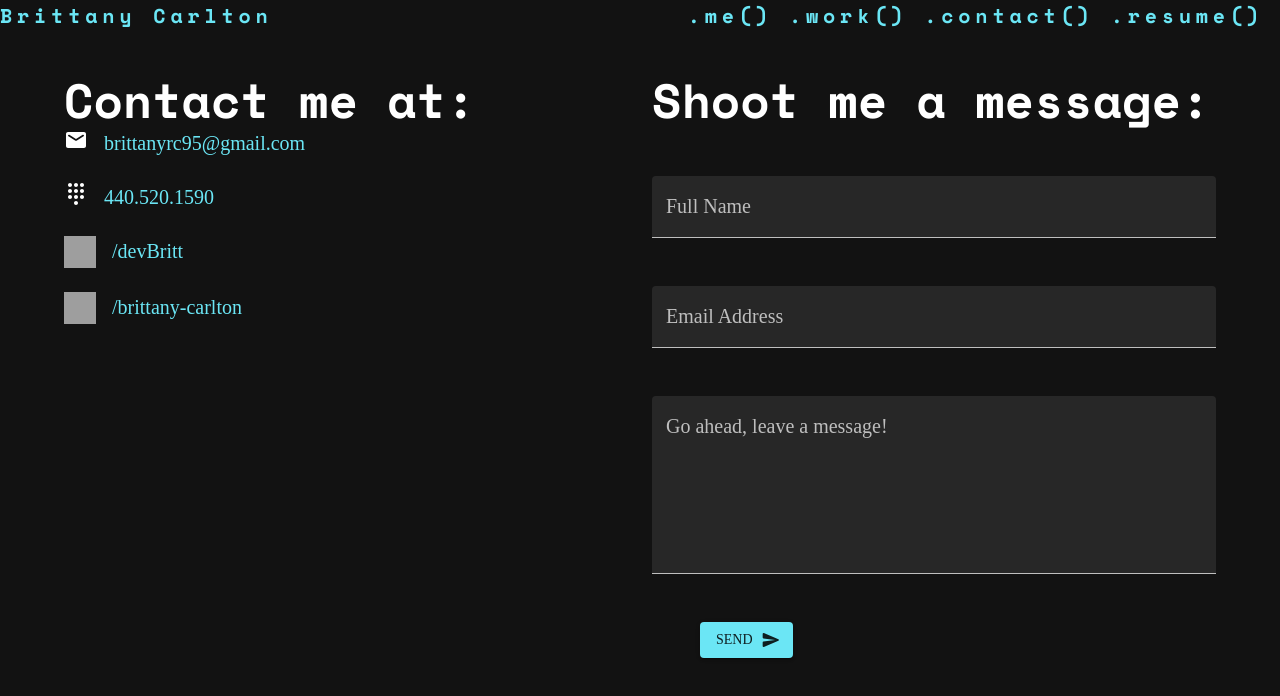
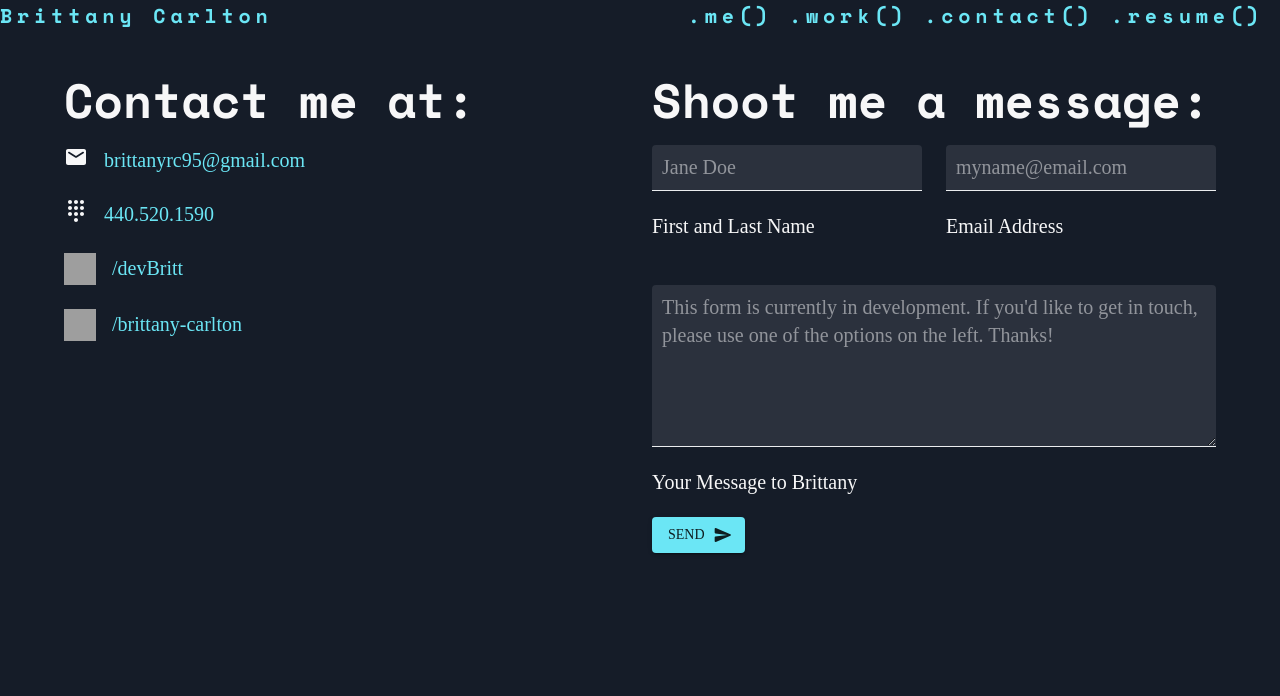
Before and after one commit to devBritt/britt-carlton-portfolio, a React (Create React App) app: page /contact in a window 1280 px wide. Shown: the top 696 px of the page. Built offline with nearby package versions, Linux system fonts and the light colour scheme; grey boxes are pictures that could not be loaded; a web font is replaced by a local one.

Commit message:
Add custom styled text field for contact form

```diff
--- a/src/App.js
+++ b/src/App.js
@@ -20,7 +20,7 @@ const theme = createTheme({
     palette: {
         mode: 'dark',
         common: {
-            black: '#1c2535',
+            black: '#151c28',
             white: '#f7f7f8'
         },
         primary: {
@@ -68,6 +68,16 @@ const theme = createTheme({
             A200: '#dfe3e7',
             A400: '#8a99a8',
             A700: '#404c59'
+        },
+        text: {
+            primary: '#f7f7f8',
+            secondary: 'rgba(247, 247, 248, 0.7',
+            disabled: 'rgba(247, 247, 248, 0.7',
+            icon: 'rgba(247, 247, 248, 0.5'
+        },
+        background: {
+            paper: '#151c28',
+            default: '#151c28'
         }
     },
     typography: {
--- a/src/pages/contact.js
+++ b/src/pages/contact.js
@@ -1,9 +1,28 @@
-import { Button, FormControl, Grid, InputLabel, TextField, Typography, Stack, Link } from "@mui/material";
+import { Button, FormControl, Grid, FormHelperText, TextField, Typography, Stack, Link } from "@mui/material";
+import { styled } from '@mui/material/styles';
 import SendIcon from "@mui/icons-material/SendRounded";
 import EmailRoundedIcon from '@mui/icons-material/EmailRounded';
 import DialpadRoundedIcon from '@mui/icons-material/DialpadRounded';
 
 import { useState } from 'react';
+
+const CustomTextField = styled((props) => (
+    <TextField InputProps={{ disableUnderline: true }} {...props} />
+  ))(() => ({
+    '& .MuiFilledInput-root': {
+      borderBottom: '1px solid #ebedef',
+      overflow: 'hidden',
+      borderTopLeftRadius: 4,
+      borderTopRightRadius: 4,
+      background: 'rgba(235, 237, 239, 0.1)'
+    },
+    '& .MuiInputBase-input': {
+        paddingLeft: 10,
+        paddingRight: 10,
+        paddingTop: 8,
+        paddingBottom: 8
+    }
+  }));
 
 const Contact = () => {
     // state for name-input
@@ -33,6 +52,7 @@ const Contact = () => {
                 <Typography
                     component={'h2'}
                     variant={'h3'}
+                    gutterBottom
                 >
                     Contact me at:
                 </Typography>
@@ -66,6 +86,7 @@ const Contact = () => {
                 <Typography
                     component={'h2'}
                     variant={'h3'}
+                    gutterBottom
                 >
                     Shoot me a message:
                 </Typography>
@@ -73,64 +94,67 @@ const Contact = () => {
                 <form id={'contact-form'} aria-label={'the form to send Brittany a message'}>
                     <Grid
                         container
-                        spacing={0}
+                        spacing={3}
                         alignItems={'center'}
                     >
                         <Grid
                             item
                             xs={12}
-                            m={6}
+                            md={6}
                             mx={0}
                             mb={0}
                         >
                             <FormControl fullWidth>
-                                <InputLabel htmlFor={'name-input'}>Full Name</InputLabel>
-                                <TextField
+                                <CustomTextField
                                     id="name-input"
                                     variant="filled"
+                                    placeholder="Jane Doe"
                                     required
                                     onChange={(e) => {
                                         setNameInput(e.target.value);
                                     }}
                                 />
+                                <FormHelperText>First and Last Name</FormHelperText>
                             </FormControl>
                         </Grid>
                         <Grid
                             item
                             xs={12}
-                            m={6}
+                            md={6}
                             mx={0}
                         >
                             <FormControl fullWidth>
-                                <InputLabel htmlFor={'email-input'}>Email Address</InputLabel>
-                                <TextField
+                                <CustomTextField
                                     id="email-input"
                                     variant="filled"
+                                    placeholder="myname@email.com"
                                     required
                                     onChange={(e) => {
                                         setEmailInput(e.target.value);
                                     }}
                                 />
+                                <FormHelperText>Email Address</FormHelperText>
                             </FormControl>
                         </Grid>
                         <Grid item xs={12}>
                             <FormControl fullWidth>
-                                <InputLabel htmlFor={'msg-input'}>Go ahead, leave a message!</InputLabel>
-                                <TextField
+                                <CustomTextField
                                     id="msg-input"
                                     variant="filled"
+                                    placeholder="This form is currently in development. If you'd like to get in touch, please use one of the options on the left. Thanks!"
                                     multiline
                                     minRows={5}
-                                    maxRows={10}
+                                    maxRows={8}
                                     required
                                     onChange={(e) => {
                                         setMsgInput(e.target.value);
                                     }}
                                 />
+                                <FormHelperText>Your Message to Brittany</FormHelperText>
                             </FormControl>
                         </Grid>
                     </Grid>
-                    <Grid container item xs={12} m={6} justifyContent={'flex-start'}>
+                    <Grid container item xs={12} md={6} justifyContent={'flex-start'}>
                         <Button variant='contained' endIcon={<SendIcon /> }>Send </Button>
                     </Grid>
                 </form>
```
